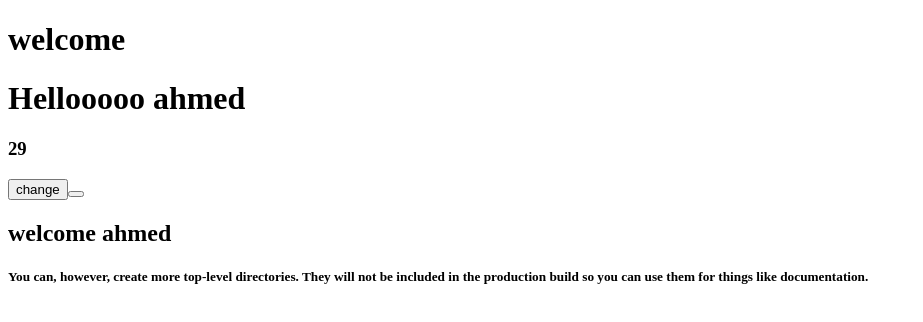
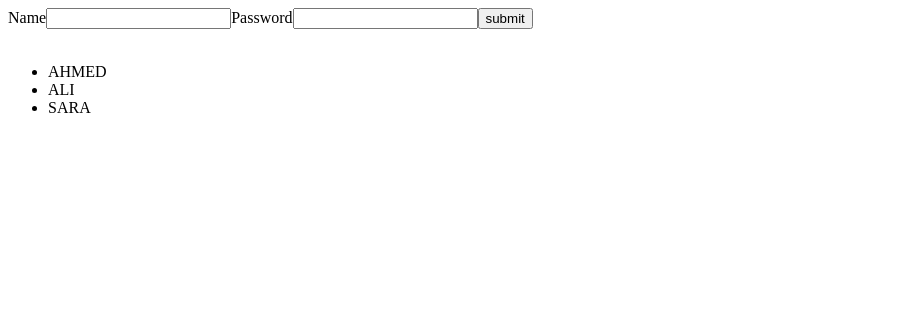
Before and after one commit to ahmedtfox/my-app, a React (Create React App) app: page / in a window 1280 px wide. Shown: the top 322 px of the page, without its empty margins (0-923 px from the left). Built offline with nearby package versions, Linux system fonts and the light colour scheme.

Commit message:
list and key lesson

```diff
--- a/src/App.js
+++ b/src/App.js
@@ -1,14 +1,14 @@
 import Greeting from "./components/Greeting";
 import Welcome from "./components/Welcome";
 import Button from "./components/Button";
-
+import Form from "./components/Form";
+import List from "./components/List";
 function App() {
   return (
     <div className="App">
-      <h1>welcome </h1>
-      <Greeting name="Sara" />
-
-      <Welcome name="ahmed" />
+      <Form />
+      <br />
+      <List />
     </div>
   );
 }
--- a/src/components/Button.js
+++ b/src/components/Button.js
@@ -1,9 +1,11 @@
 import React from "react";
 
-class Button extends React.Component {
+ class Button extends React.Component {
   render() {
     return <button>{this.props.name}</button>;
   }
 }
 
+
+
 export default Button;
--- /dev/null
+++ b/src/components/Form.js
@@ -0,0 +1,31 @@
+import { useState } from "react";
+
+function Form() {
+  const [name, setName] = useState("");
+  const func1 = (e) => {
+    setName(e.target.value);
+    console.log(e.target.value);
+  };
+
+  return (
+    <form
+      onSubmit={(e) => {
+        e.preventDefault();
+        console.log(name);
+      }}
+    >
+      <label>Name</label>
+      <input
+        type="text"
+        name="name"
+        onChange={(event) => {
+          func1(event);
+        }}
+      />
+      <label>Password</label>
+      <input type="password" />
+      <button type="submit">submit</button>
+    </form>
+  );
+}
+export default Form;
--- /dev/null
+++ b/src/components/List.js
@@ -0,0 +1,10 @@
+const users = ["Ahmed", "Ali", "Sara"];
+
+function List() {
+  let el = users.map((e, i) => {
+    return <li key={e + i}>{e.toUpperCase()}</li>;
+  });
+  return <ul>{el}</ul>;
+}
+
+export default List;
--- a/src/components/Welcome.js
+++ b/src/components/Welcome.js
@@ -1,12 +1,17 @@
+import { useState } from "react";
 function Welcome(props) {
+  let [counter, setCounter] = useState(0);
   return (
     <div className="Welcome">
       <h2>welcome {props.name}</h2>
-      <h5>
-        You can, however, create more top-level directories. They will not be
-        included in the production build so you can use them for things like
-        documentation.
-      </h5>
+      <h1>{counter}</h1>
+      <button
+        onClick={() => {
+          setCounter(counter++);
+        }}
+      >
+        add
+      </button>
     </div>
   );
 }
```
